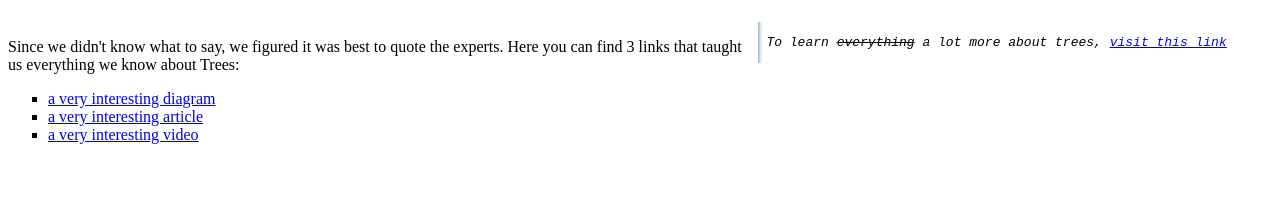
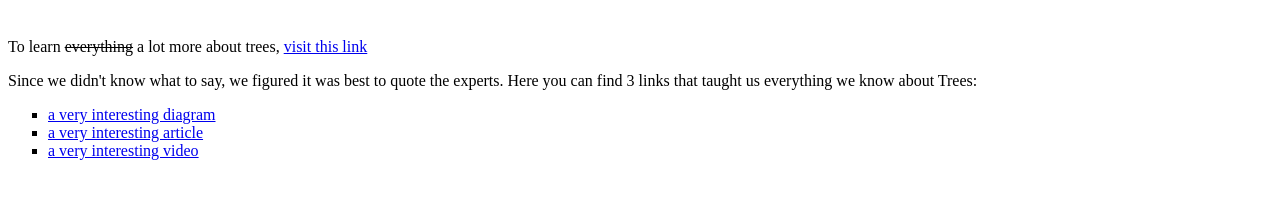
Before and after one commit to Zakey-Pilot/html-css-project, a website: page index.html in a window 1280 px wide. Shown: the part 121-320 px from the top of the page. Drawn offline with Linux system fonts and the light colour scheme.

```diff
--- a/styles/index.css
+++ b/styles/index.css
@@ -16,16 +16,3 @@
 .interesting-things {
   list-style-type: square;
 }
-
-.aside-info {
-  width: 40%;
-  padding-left: 0.5rem;
-  margin-left: 0.5rem;
-  float: right;
-  box-shadow: inset 5px 0 5px -5px #29627e;
-  font-style: italic;
-}
-
-.aside-text {
-  font-family: monospace;
-}
```
